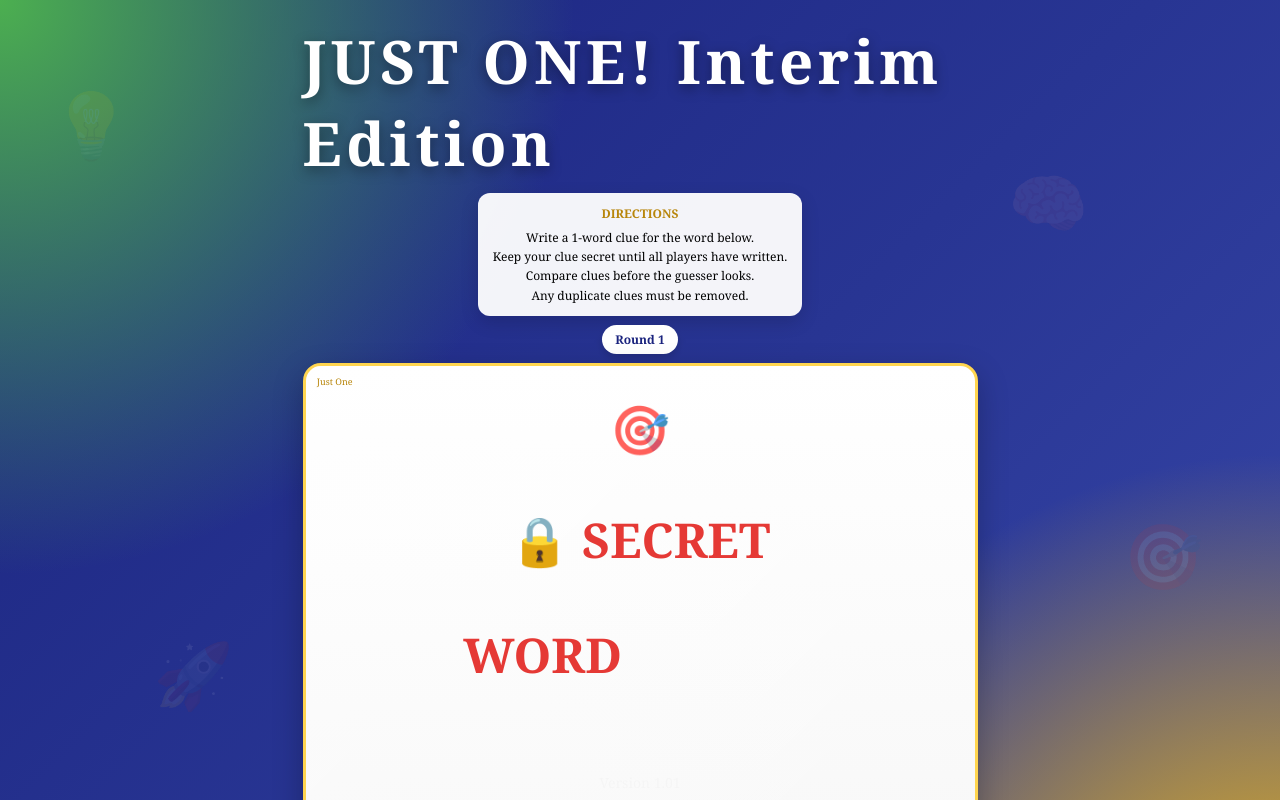
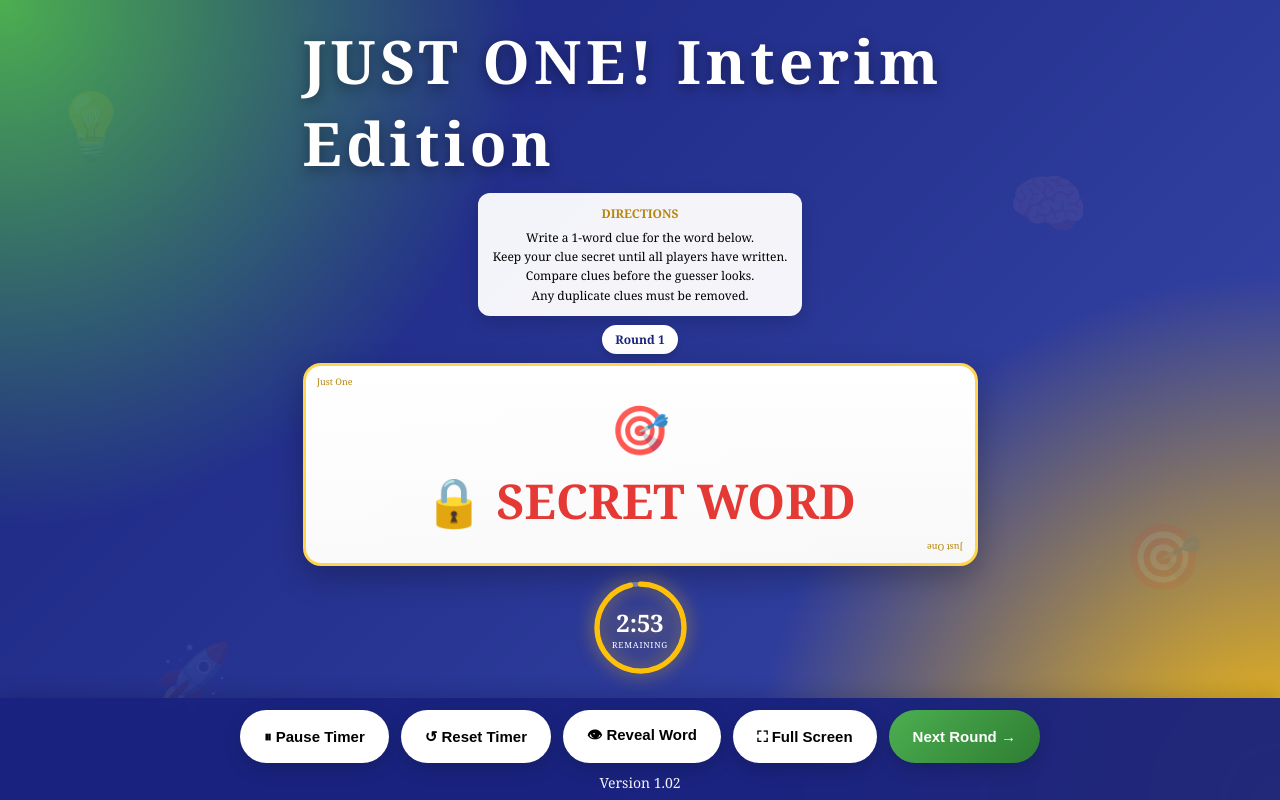
Before and after one commit to mercury363/JustOne, a website: page index.html in a window 1280 px wide. Both pictures are taken after a click on the button "👁 Hide Word". Shown: the top 800 px of the page. Drawn offline with Linux system fonts and the light colour scheme.

Commit message:
Minor Updates

```diff
--- a/index.html
+++ b/index.html
@@ -19,6 +19,7 @@
   --green:#43A047;
   --blue:#1A237E;
   --danger:#E53935;
+  --footer-height:140px;
 }
 
 body{
@@ -27,7 +28,7 @@ body{
   display:flex;
   justify-content:center;
   align-items:center;
-  padding:20px;
+  padding:20px 20px calc(var(--footer-height) + 20px);
 
   background:
     radial-gradient(circle at top left,#4CAF50 0%,transparent 35%),
@@ -188,6 +189,8 @@ zoom:0.75;
 }
 
 .card-word{
+  max-width:100%;
+  overflow-wrap:anywhere;
   font-size:clamp(4rem,10vw,7rem);
   font-weight:900;
   text-transform:uppercase;
@@ -207,12 +210,15 @@ zoom:0.75;
   color:transparent !important;
   text-shadow:none !important;
   position:relative;
+  font-size:0;
 }
 
 .hidden-word::before{
   content:"🔒 SECRET WORD";
+  display:block;
+  white-space:nowrap;
   color:#E53935;
-  font-size:clamp(2rem,5vw,4rem);
+  font-size:clamp(1rem,5vw,4rem);
   font-weight:900;
 }
 
@@ -286,6 +292,24 @@ zoom:0.75;
   }
 }
 
+.page-footer{
+  position:fixed;
+  bottom:0;
+  left:0;
+  width:100%;
+  z-index:10;
+  padding:12px 16px calc(8px + env(safe-area-inset-bottom));
+  background:rgba(26,35,126,.96);
+  box-shadow:0 -4px 18px rgba(0,0,0,.15);
+}
+
+.version{
+  margin-top:10px;
+  text-align:center;
+  color:#f5f5f5;
+  font-size:14px;
+}
+
 .play-controls{
   display:flex;
   flex-wrap:wrap;
@@ -310,6 +334,12 @@ zoom:0.75;
 
 .ctrl-btn:hover{
   transform:translateY(-2px);
+}
+
+.ctrl-btn:disabled{
+  opacity:.6;
+  cursor:default;
+  transform:none;
 }
 
 .ctrl-btn.primary{
@@ -387,7 +417,14 @@ zoom:0.75;
 
   </div>
 
-  <div class="play-controls">
+ </div>
+
+ <footer class="page-footer" id="page-footer">
+  <div class="play-controls" role="group" aria-label="Game controls">
+
+    <button class="ctrl-btn" onclick="toggleTimer()" id="pause-btn" aria-pressed="false">
+      ⏸ Pause Timer
+    </button>
 
     <button class="ctrl-btn" onclick="resetTimer()">
       ↺ Reset Timer
@@ -407,9 +444,19 @@ zoom:0.75;
 
   </div>
 
-</div>
+  <div class="version">Version 1.02</div>
+ </footer>
 
 <script>
+
+const footer = document.getElementById("page-footer");
+function reserveFooterSpace(){
+  document.documentElement.style.setProperty(
+    "--footer-height", `${footer.getBoundingClientRect().height}px`
+  );
+}
+new ResizeObserver(reserveFooterSpace).observe(footer);
+reserveFooterSpace();
 
 const WORDS = [
 "Piedmont","Coastal Plain","Appalachian Plateau","Ridge & Valley","Blue Ridge",
@@ -425,7 +472,7 @@ const WORDS = [
 "Detainment","Informal Adjustment","Unruly Behavior","Delinquent Behavior","Formal Hearing","Appeal","7 Deadly Sins","Simpsons",
 "Playstation","Football","Pumpkin Spice","Tik Tok","Wild Kratts",
 "Muppets","Paw Patrol","Teenage Mutant Ninja Turtles","Anime","Mr. Williams",
-"Elmo","Duck Tales"
+"Elmo","Duck Tales", "LOBO"
 ];
 
 const ICONS = [
@@ -490,19 +537,47 @@ function startTimer(){
 
   clearInterval(timerInterval);
 
+  const btn = document.getElementById("pause-btn");
+  btn.textContent = "⏸ Pause Timer";
+  btn.setAttribute("aria-pressed", "false");
+  btn.disabled = secondsLeft <= 0;
+
   setTimerDisplay(secondsLeft);
 
+  if(secondsLeft <= 0){
+    timerInterval = null;
+    return;
+  }
+
   timerInterval = setInterval(() => {
-
-    if(secondsLeft <= 0){
-      clearInterval(timerInterval);
-      return;
-    }
 
     secondsLeft--;
     setTimerDisplay(secondsLeft);
 
+    if(secondsLeft <= 0){
+      clearInterval(timerInterval);
+      timerInterval = null;
+      btn.disabled = true;
+    }
+
   },1000);
+}
+
+function toggleTimer(){
+
+  if(secondsLeft <= 0){
+    return;
+  }
+
+  if(timerInterval === null){
+    startTimer();
+  }else{
+    clearInterval(timerInterval);
+    timerInterval = null;
+    const btn = document.getElementById("pause-btn");
+    btn.textContent = "▶ Resume Timer";
+    btn.setAttribute("aria-pressed", "true");
+  }
 }
 
 function resetTimer(){
@@ -596,17 +671,5 @@ function nextRound(){
 nextRound();
 </script>
 
-<div style="
-  position: fixed;
-  bottom: 8px;
-  left: 0;
-  width: 100%;
-  text-align: center;
-  color: #f5f5f5;
-  font-size: 14px;
-  z-index: 10;
-">
-  Version 1.01
-</div>
 </body>
 </html>
```
